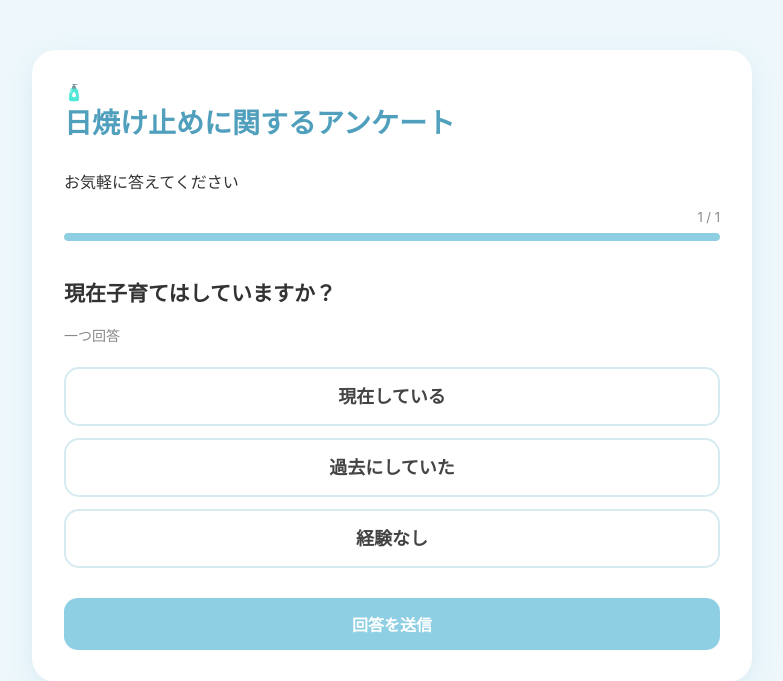
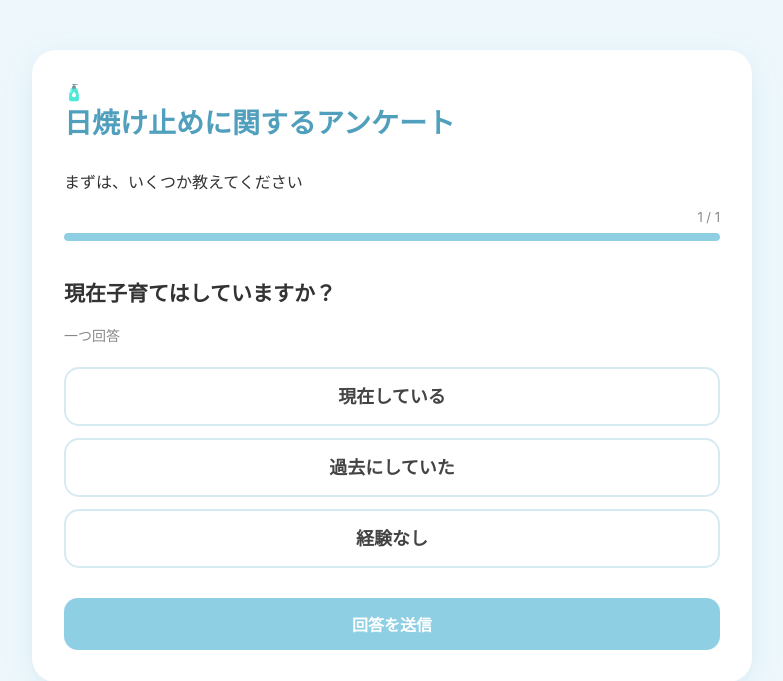
Before and after one commit to miyukieno42-cyber/sunscreen22, a Flask app: page / in a window 1280 px wide. Shown: the top 681 px of the page, without its empty margins (248-1031 px from the left). Run offline with Flask 3, Linux system fonts and the light colour scheme; some libraries are stand-ins or nearby versions.

Commit message:
Update survey subtitle text in index.html

```diff
--- a/templates/index.html
+++ b/templates/index.html
@@ -24,7 +24,7 @@
     <header class="survey-header">
         <div class="survey-icon">🧴</div>
         <h1 id="survey-title">日焼け止めに関するアンケート</h1>
-        <p id="survey-subtitle" class="survey-subtitle">お気軽に答えてください</p>
+        <p id="survey-subtitle" class="survey-subtitle">まずは、いくつか教えてください</p>
         <div class="progress-area">
             <div class="progress-text">
                 <span id="progress-current">1</span>
```
